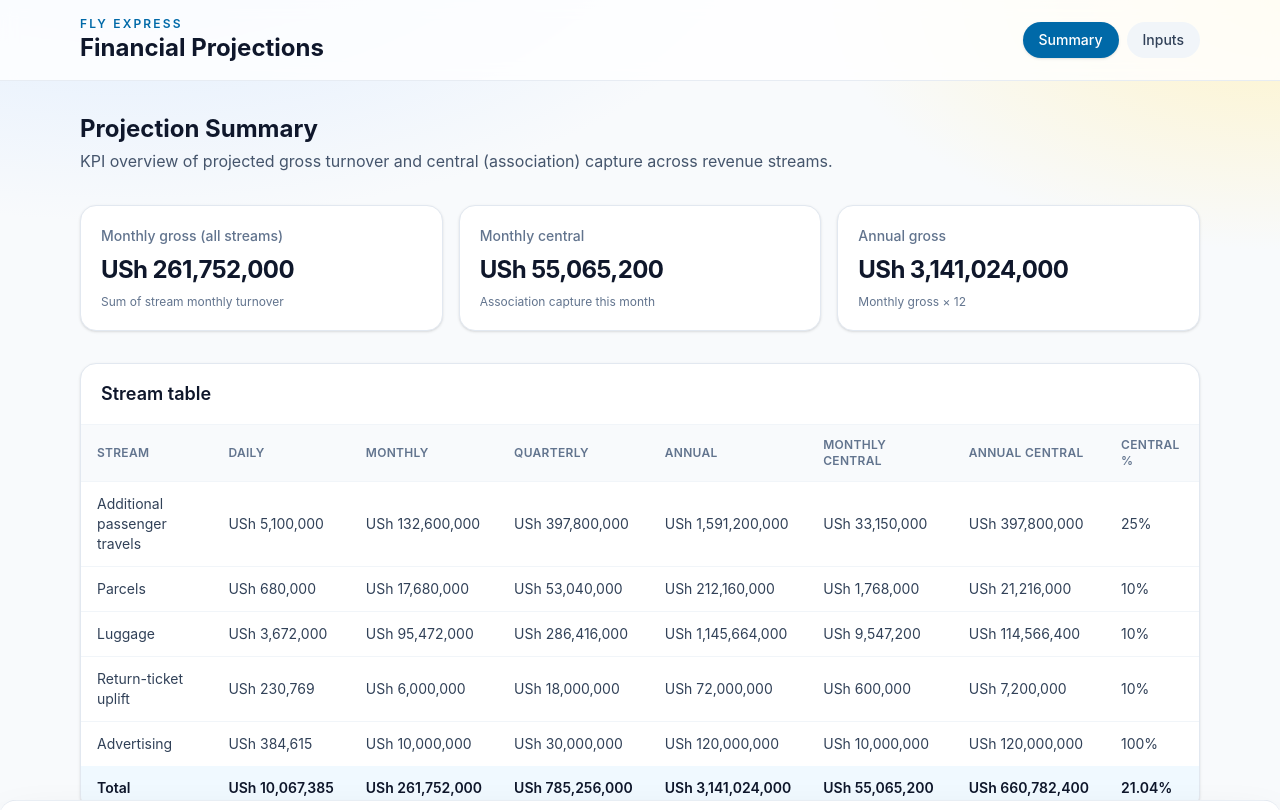
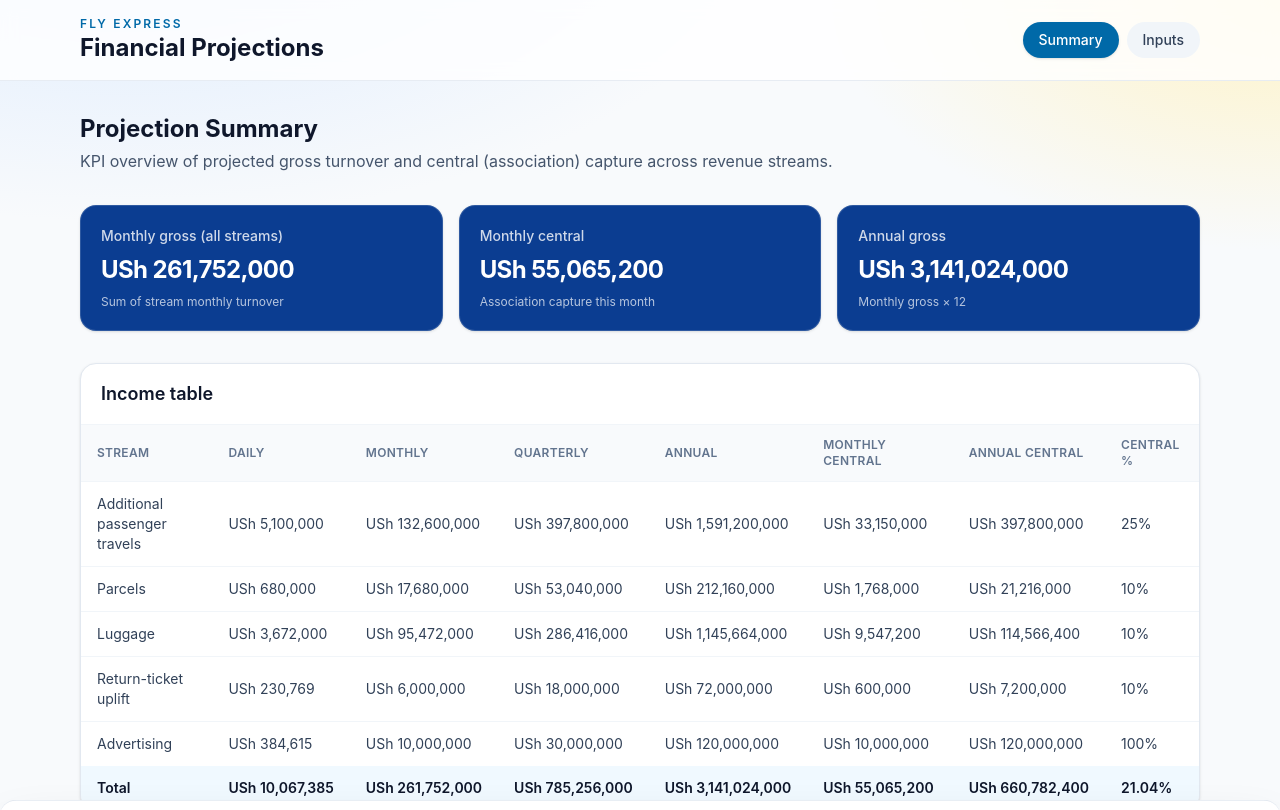
Before and after one commit to xristo7/flyexpressprojections, a React (Vite) app: page / in a window 1280 px wide. Shown: the top 810 px of the page. Built offline with nearby package versions, Linux system fonts and the light colour scheme.

Commit message:
Polish header, navy KPIs, and Lucide input icons

```diff
--- a/package.json
+++ b/package.json
@@ -10,6 +10,7 @@
     "test:calcs": "node scripts/verify-defaults.mjs"
   },
   "dependencies": {
+    "lucide-react": "^1.43.0",
     "react": "^19.0.0",
     "react-dom": "^19.0.0",
     "react-router-dom": "^7.1.0"
--- a/src/components/KpiCards.tsx
+++ b/src/components/KpiCards.tsx
@@ -44,13 +44,13 @@ export function KpiCards({ compact = false, className = '' }: KpiCardsProps) {
         <article
           key={kpi.label}
           className={[
-            'rounded-2xl border border-slate-200 bg-white shadow-sm',
+            'rounded-2xl border border-white/15 bg-[#0b3d91] text-white shadow-sm',
             compact ? 'p-3 sm:p-4' : 'p-5',
           ].join(' ')}
         >
           <p
             className={[
-              'font-medium text-slate-500',
+              'font-medium text-white/80',
               compact ? 'text-xs sm:text-sm' : 'text-sm',
             ].join(' ')}
           >
@@ -58,13 +58,13 @@ export function KpiCards({ compact = false, className = '' }: KpiCardsProps) {
           </p>
           <p
             className={[
-              'mt-1 font-bold tracking-tight text-slate-900 sm:mt-2',
+              'mt-1 font-bold tracking-tight text-white sm:mt-2',
               compact ? 'text-lg sm:text-xl' : 'text-2xl',
             ].join(' ')}
           >
             {kpi.value}
           </p>
-          {!compact && <p className="mt-2 text-xs text-slate-500">{kpi.hint}</p>}
+          {!compact && <p className="mt-2 text-xs text-white/70">{kpi.hint}</p>}
         </article>
       ))}
     </section>
--- a/src/pages/SummaryPage.tsx
+++ b/src/pages/SummaryPage.tsx
@@ -35,7 +35,7 @@ export function SummaryPage() {
 
       <section className="overflow-hidden rounded-2xl border border-slate-200 bg-white shadow-sm">
         <div className="border-b border-slate-100 px-5 py-4">
-          <h3 className="text-lg font-semibold text-slate-900">Stream table</h3>
+          <h3 className="text-lg font-semibold text-slate-900">Income table</h3>
         </div>
         <div className="overflow-x-auto">
           <table className="min-w-full text-left text-sm">
```
